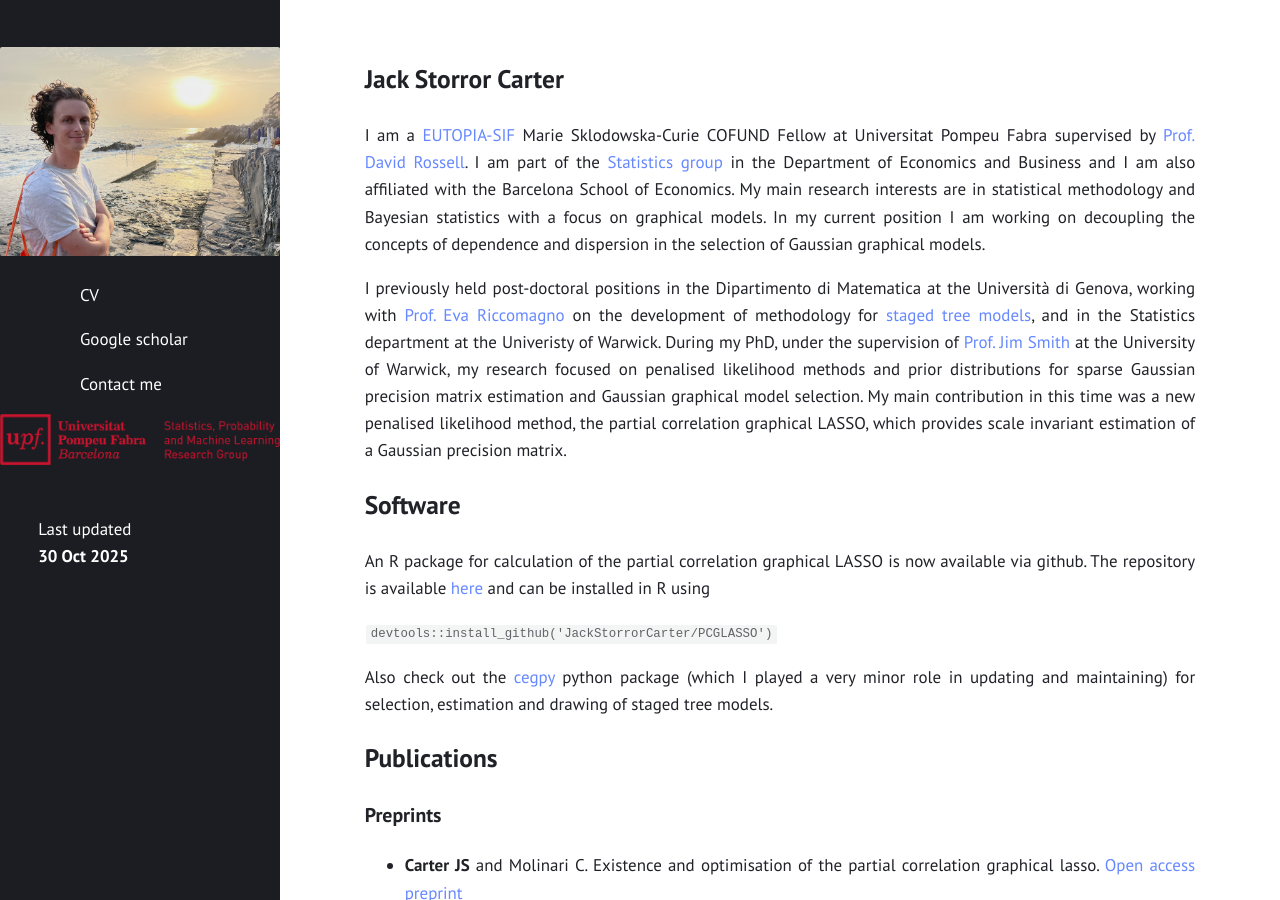
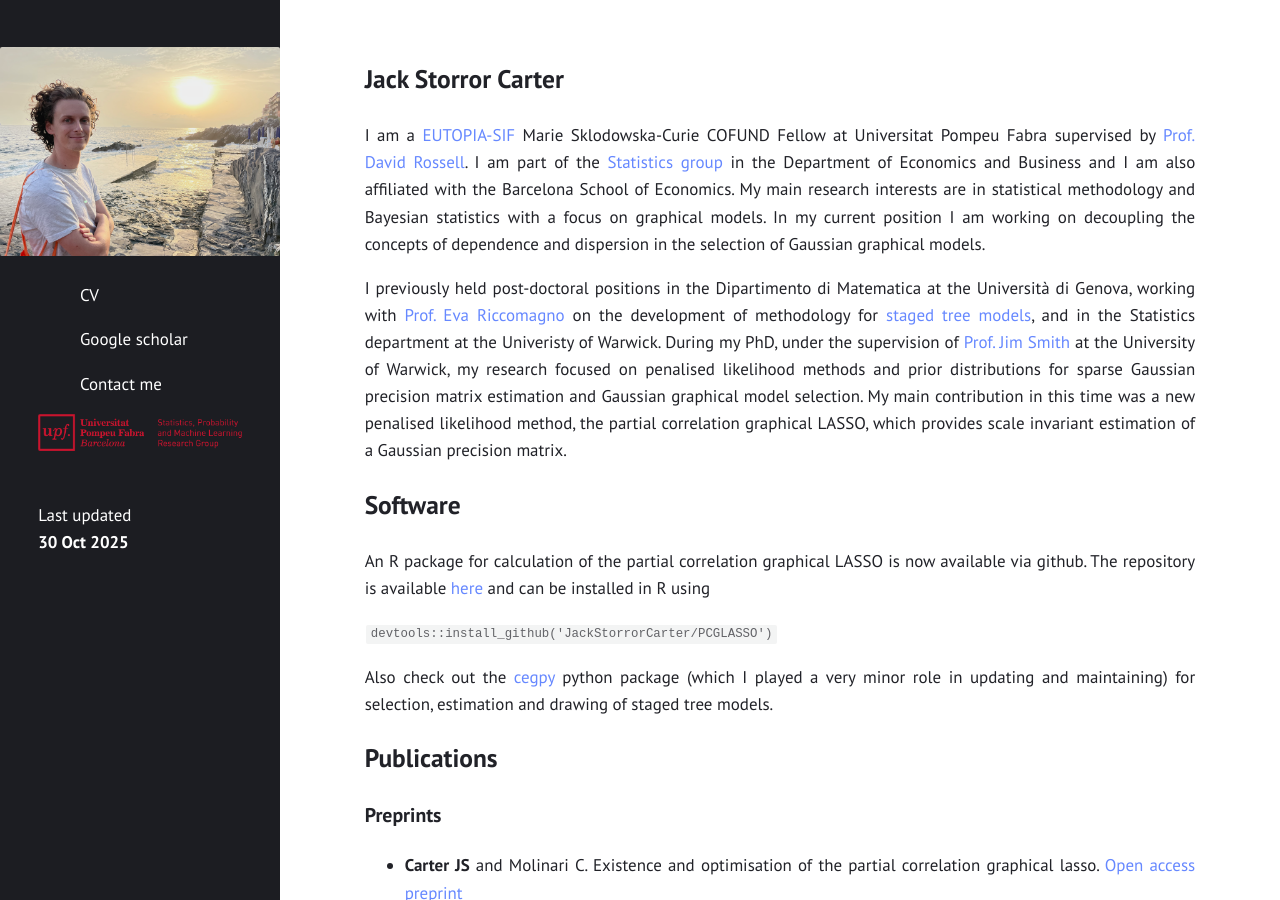
Before and after one commit to JackStorrorCarter/JackStorrorCarter.github.io, a Jekyll site: the page built from index.md, in a window 1280 px wide and 900 px high. Built offline with Jekyll 4.4.1, drawn with Linux system fonts in a browser that asks for light colours.

Commit message:
Update sidebar.html

```diff
--- a/_includes/sidebar.html
+++ b/_includes/sidebar.html
@@ -24,7 +24,7 @@
       <span aria-hidden="true">{{ title }}</span>
     </a>
   {%- endfor -%}
-    <img src="files/Logo.png" alt="UPF logo">
   </nav>
+  <img src="files/Logo.png" alt="UPF logo">
   <div class="description">{{ site.description }}</div>
 </aside>
```
